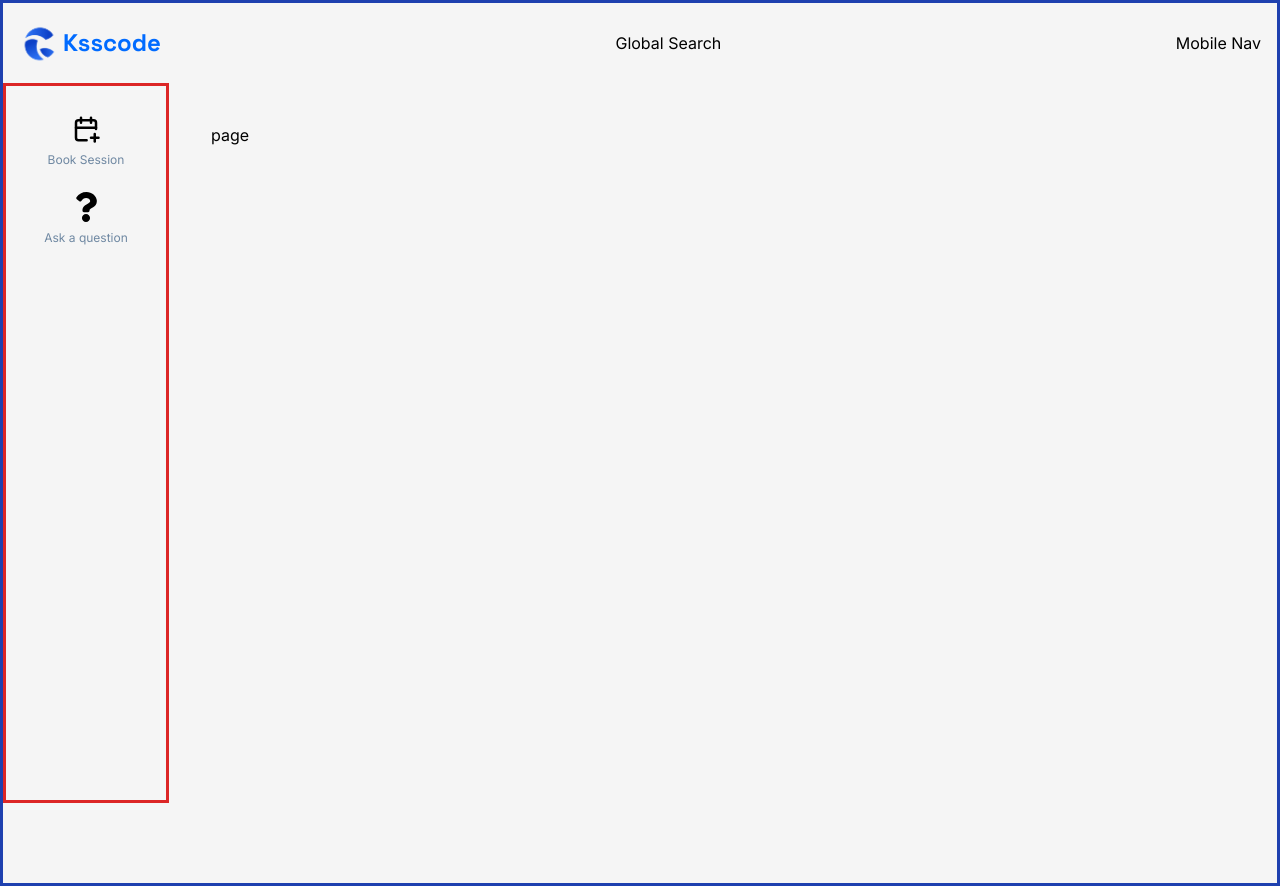
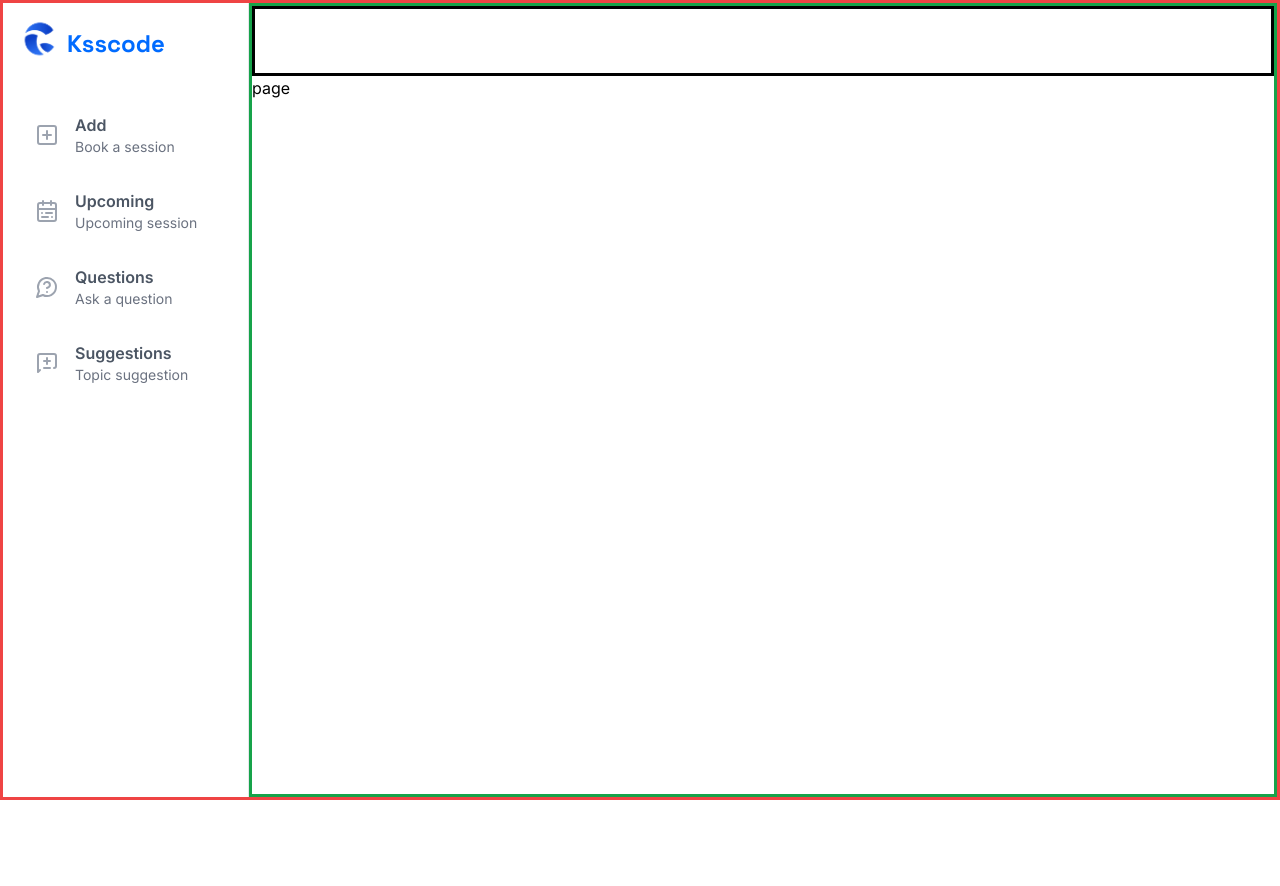
Before and after one commit to Geniroh/code-ksscode, a Next.js app: page /dashboard in a window 1280 px wide. After the commit the page ends 800 px from the top, so only its background shows below. Built offline with nearby package versions, Linux system fonts and the light colour scheme.

Commit message:
dashboard sidebar

```diff
--- a/app/(dashboard)/layout.tsx
+++ b/app/(dashboard)/layout.tsx
@@ -1,19 +1,16 @@
 import DashboardLeftSideBar from "@/components/navigation/DashboardLeftSideBar";
-import DashboardTopNav from "@/components/navigation/DashboardTopNav";
 import "react-big-calendar/lib/css/react-big-calendar.css";
 import React from "react";
 
 const DashboardLayout = ({ children }: { children: React.ReactNode }) => {
   return (
-    <div className="min-h-screen w-full border-[3px] border-blue-800 bg-[#F5F5F5]">
-      <DashboardTopNav />
-
+    <div className="h-screen w-full border-[3px] border-red-500 flex">
       <div className="flex">
         <DashboardLeftSideBar />
-
-        <section className="flex min-h-screen flex-1 flex-col px-6 pb-6 pt-10 max-md:pb-14 ">
-          <div className="mx-auto w-full max-w-5xl">{children}</div>
-        </section>
+      </div>
+      <div className="w-full border-[3px] border-green-600">
+        <div className="h-[70px] w-full border-[3px] border-black"></div>
+        <div>{children}</div>
       </div>
     </div>
   );
--- a/components/navigation/DashboardLeftSideBar.tsx
+++ b/components/navigation/DashboardLeftSideBar.tsx
@@ -1,33 +1,91 @@
 "use client";
-import Link from "next/link";
 import { usePathname } from "next/navigation";
 import React from "react";
-import { TbCalendarPlus } from "react-icons/tb";
-import { FaQuestion } from "react-icons/fa";
+import Image from "next/image";
+import {
+  SquarePlus,
+  CalendarRange,
+  MessageCircleQuestion,
+  MessageSquareDiff,
+} from "lucide-react";
+import Link from "next/link";
+
+const sidebarLinks = [
+  {
+    title: "Add",
+    href: "dashboard/book-session",
+    desc: "Book a session",
+    iconSrc: SquarePlus,
+  },
+  {
+    title: "Upcoming",
+    href: "dashboard/view-session",
+    desc: "Upcoming session",
+    iconSrc: CalendarRange,
+  },
+  {
+    title: "Questions",
+    href: "dashboard/ask-question",
+    desc: "Ask a question",
+    iconSrc: MessageCircleQuestion,
+  },
+  {
+    title: "Suggestions",
+    href: "dashboard/suggestions",
+    desc: "Topic suggestion",
+    iconSrc: MessageSquareDiff,
+  },
+];
 
 const DashboardLeftSideBar = () => {
   const pathname = usePathname();
 
-  console.log(pathname);
   return (
-    <div className="h-[calc(100vh-80px)] hidden md:flex border-[3px] border-red-600 w-[166px] p-4 flex-col gap-4">
-      <div>
-        <Link
-          href="/dashboard/book-session"
-          className={`flex flex-col items-center gap-2 hover:bg-[#E3E3E3] px-1 py-3 rounded-[10px]`}
-        >
-          <TbCalendarPlus className="text-3xl" />
-          <p className="text-xs text-body">Book Session</p>
-        </Link>
-        <Link
-          href="/dashboard/ask-question"
-          className={`flex flex-col items-center gap-2 hover:bg-[#E3E3E3] px-1 py-3 rounded-[10px]`}
-        >
-          <FaQuestion className="text-3xl" />
-          <p className="text-xs text-body">Ask a question</p>
+    <section className="hidden sm:flex flex-col sm:w-[150px] lg:w-[246px] px-4 border-r border-gray-200 bg-white">
+      {/* Logo Section */}
+      <div className="h-[70px] flex items-center">
+        <Link href="/">
+          <div className="flex items-end gap-2">
+            <Image
+              src="/images/logo.png"
+              alt="Codematic Logo"
+              height={40}
+              width={40}
+            />
+            <span className="font-space-grotesk text-primary hidden lg:block text-[24px] font-bold">
+              Ksscode
+            </span>
+          </div>
         </Link>
       </div>
-    </div>
+
+      {/* Sidebar Links */}
+      <div className="mt-8 space-y-4">
+        {sidebarLinks.map((link) => {
+          const isActive = pathname?.includes(link.href);
+
+          return (
+            <a
+              key={link.href}
+              href={`/${link.href}`}
+              className={`flex items-center gap-4 px-4 py-2 rounded-lg transition-all ${
+                isActive ? "bg-blue-100 text-blue-600" : "text-gray-600"
+              } hover:bg-gray-100`}
+            >
+              <link.iconSrc
+                className={`w-6 h-6 ${
+                  isActive ? "text-blue-600" : "text-gray-400"
+                }`}
+              />
+              <div className="hidden lg:block">
+                <p className="font-semibold">{link.title}</p>
+                <p className="text-sm text-gray-500">{link.desc}</p>
+              </div>
+            </a>
+          );
+        })}
+      </div>
+    </section>
   );
 };
 
```
